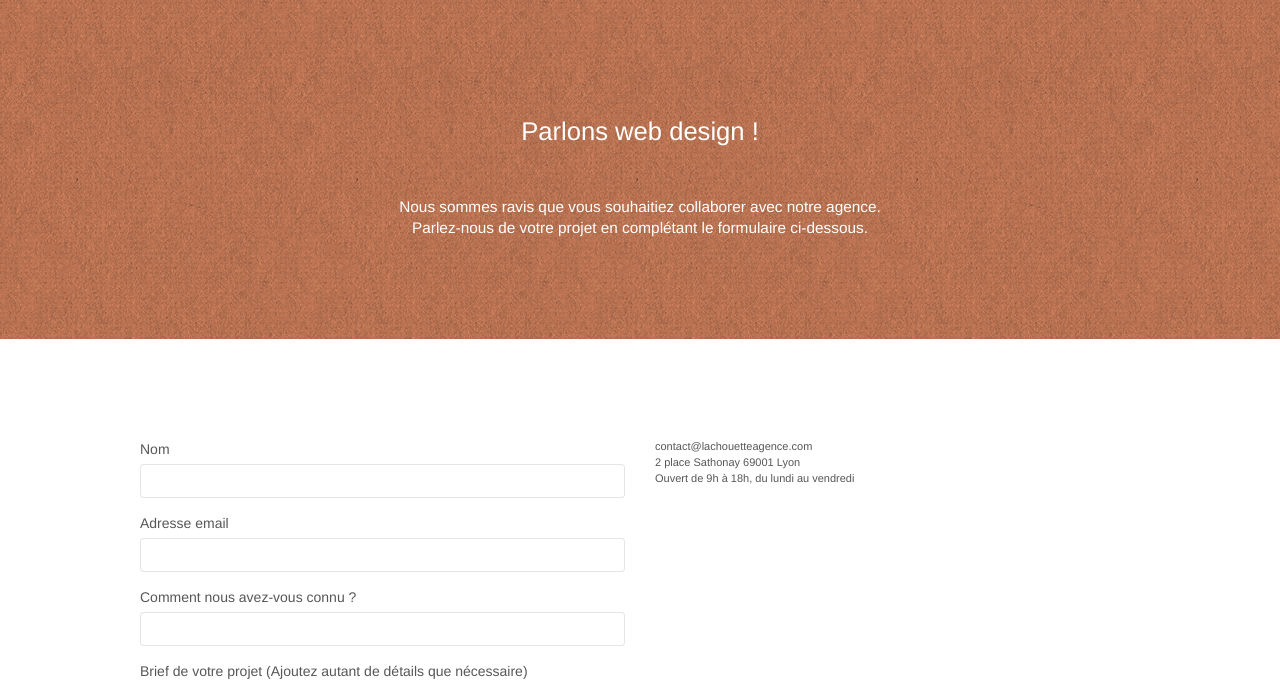
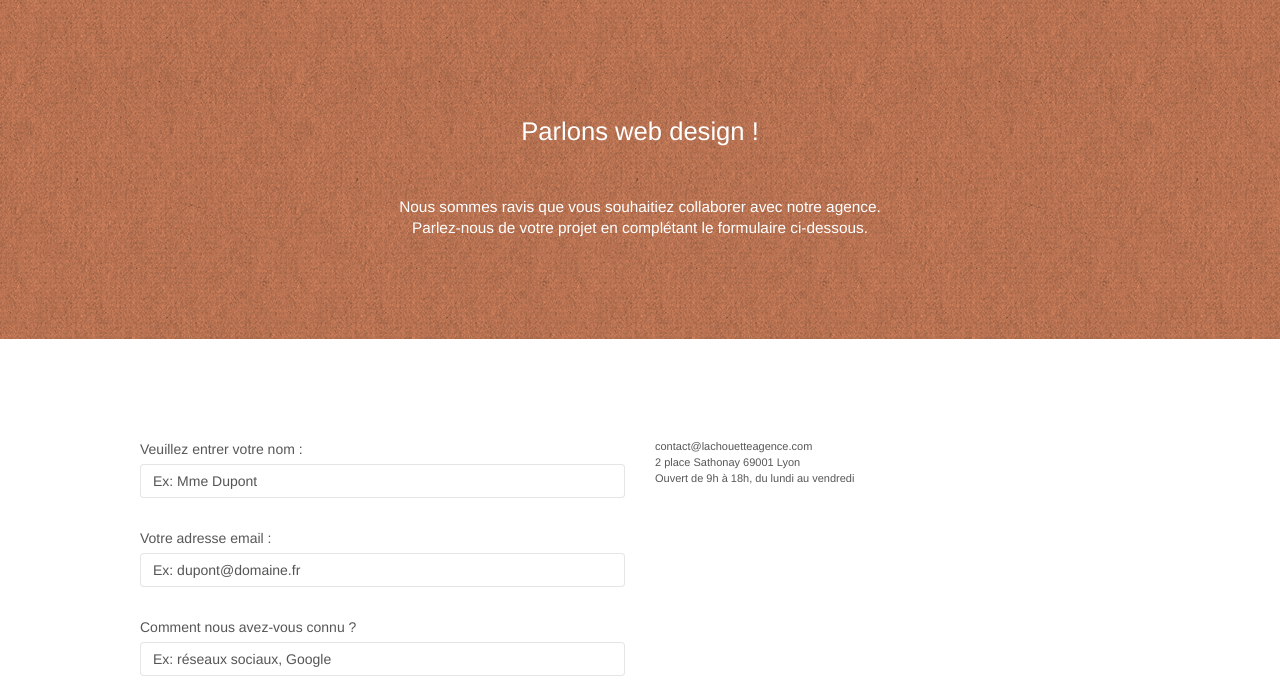
Before and after one commit to CodingWilsonA/WilsonAudoin_4_05112021, a plain HTML site: page contact.html in a window 1280 px wide. Shown: the part 95-779 px from the top of the page. Drawn offline with Linux system fonts and the light colour scheme; files that its build step writes are made by us from their sources.

Commit message:
Updated contact form

```diff
--- a/contact.html
+++ b/contact.html
@@ -76,27 +76,27 @@
 			<div class="col-sm-6">
 				<form id="form_1" novalidate success-msg="Your message has been sent." fail-msg="Sorry it seems that our mail server is not responding, Sorry for the inconvenience!">
 					<div class="form-group">
-						<label>
-							Nom
+						<label for="name">
+							Veuillez entrer votre nom :
 						</label>
-						<input id="name" class="form-control" required />
+						<input id="name" class="form-control" name="name" type="text" value="Ex: Mme Dupont" required />
 					</div>
 					<div class="form-group">
-						<label>
-							Adresse email
+						<label for="email">
+							Votre adresse email :
 						</label>
-						<input id="email" class="form-control" type="email" required />
+						<input id="email" class="form-control" name="email" type="email" value="Ex: dupont@domaine.fr" required />
 					</div>
 					<div class="form-group">
-						<label>
+						<label for="source">
 							Comment nous avez-vous connu ?
 						</label>
-						<input class="form-control" type="email" required id="input_504" />
+						<input class="form-control" type="text" name="source" required value="Ex: réseaux sociaux, Google" id="input_504" />
 					</div>
 					<div class="form-group">
-						<label>
+						<label for="brief">
 							Brief de votre projet (Ajoutez autant de détails que nécessaire)<br>
-						</label><textarea id="message" class="form-control" rows="4" cols="50" required></textarea>
+						</label><textarea id="message" class="form-control" name="brief" value="Entrez ici la description détaillée de votre projet" type="text" rows="4" cols="50" required></textarea>
 					</div>
 					<button class="bloc-button btn btn-lg btn-block cta-hero btn-atomic-tangerine" type="submit">
 						Envoyer
--- a/style.css
+++ b/style.css
@@ -1054,3 +1054,7 @@ h4 {
 .col-sm-12 > p {
     font-size: 1.2vw;
 }
+
+.form-group {
+    margin-bottom: 30px;
+}
```
Also changed, not shown: index.html (+1 -1 lines), 1 other file.
